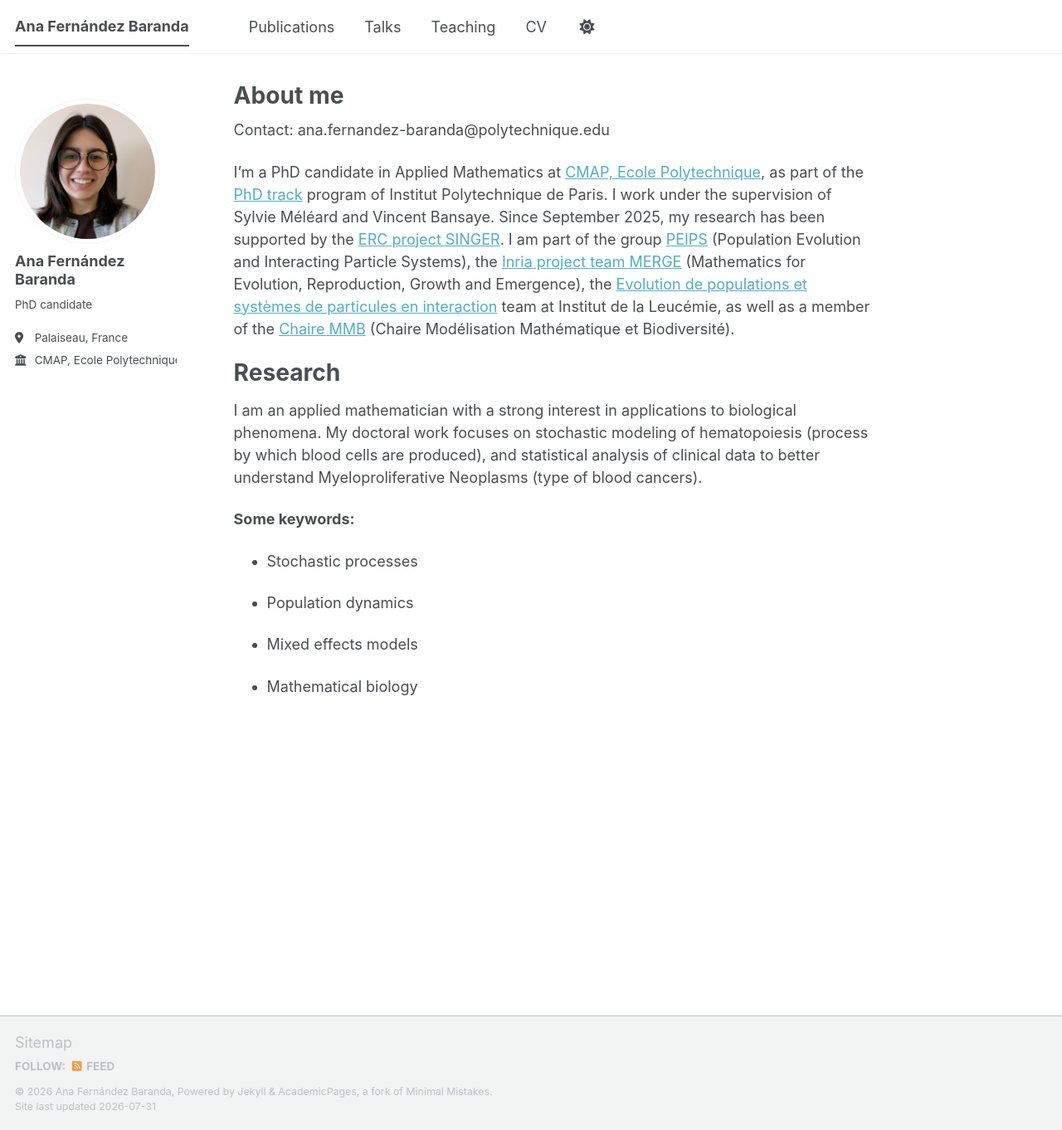
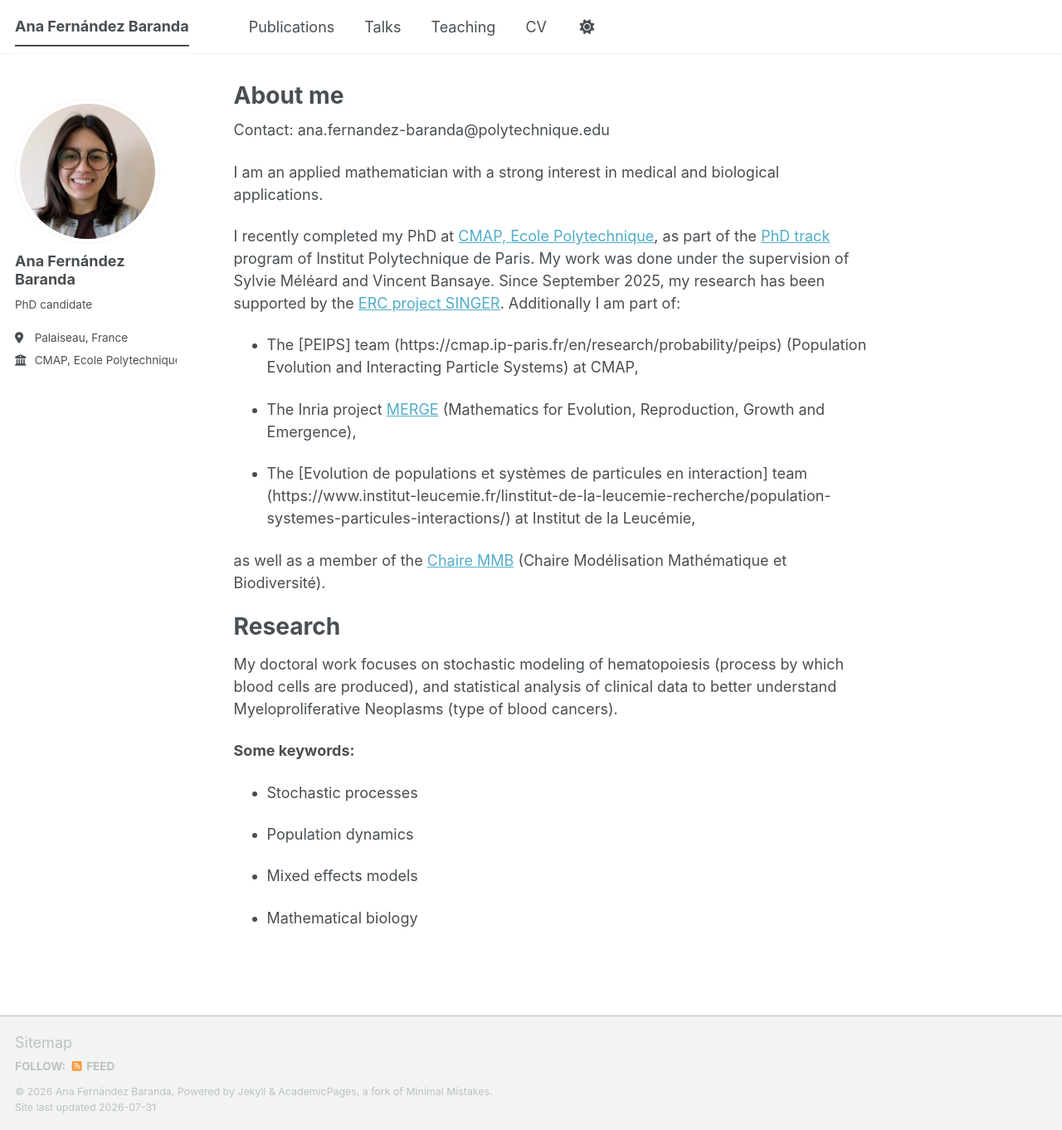
Before and after one commit to ana-fernandezbaranda/ana-fernandezbaranda.github.io, a Jekyll site: the page built from _pages/about.md, in a window 1280 px wide and 1362 px high. Shown: the whole window at 83% size. Built offline with Jekyll 4.4.1, drawn with Linux system fonts in a browser that asks for light colours; a script bundle is joined from its source files by our own code; library files that are not in the unit come from our copies.

Commit message:
Revise about page with updated academic information
Updated the about page to reflect recent changes in academic status and research interests.

```diff
--- a/_pages/about.md
+++ b/_pages/about.md
@@ -8,11 +8,21 @@ redirect_from:
 ---
 Contact: ana.fernandez-baranda@polytechnique.edu
 
-I'm a PhD candidate in Applied Mathematics at [CMAP, Ecole Polytechnique](https://cmap.ip-paris.fr/), as part of the [PhD track](https://www.ip-paris.fr/en/education/phd-track/phd-track-mathematics) program of Institut Polytechnique de Paris. I work under the supervision of Sylvie Méléard and Vincent Bansaye. Since September 2025, my research has been supported by the [ERC project SINGER](https://www.ip-paris.fr/erc-singer-stochastic-dynamics-single-cells-growth-emergence-and-resistance). I am part of the group [PEIPS](https://cmap.ip-paris.fr/en/research/probability/peips) (Population Evolution and Interacting Particle Systems), the [Inria project team MERGE](https://team.inria.fr/merge/fr/) (Mathematics for Evolution, Reproduction, Growth and Emergence), the [Evolution de populations et systèmes de particules en interaction](https://www.institut-leucemie.fr/linstitut-de-la-leucemie-recherche/population-systemes-particules-interactions/) team at Institut de la Leucémie, as well as a member of the [Chaire MMB](http://www.cmap.polytechnique.fr/~chaire-mmb//index.html) (Chaire Modélisation Mathématique et Biodiversité).
+I am an applied mathematician with a strong interest in medical and biological applications.
+
+I recently completed my PhD at [CMAP, Ecole Polytechnique](https://cmap.ip-paris.fr/), as part of the [PhD track](https://www.ip-paris.fr/en/education/phd-track/phd-track-mathematics) program of Institut Polytechnique de Paris. My work was done under the supervision of Sylvie Méléard and Vincent Bansaye. Since September 2025, my research has been supported by the [ERC project SINGER](https://www.ip-paris.fr/erc-singer-stochastic-dynamics-single-cells-growth-emergence-and-resistance).
+Additionally I am part of:
+-  The [PEIPS] team (https://cmap.ip-paris.fr/en/research/probability/peips) (Population Evolution and Interacting Particle Systems) at CMAP,
+
+- The Inria project [MERGE](https://team.inria.fr/merge/fr/) (Mathematics for Evolution, Reproduction, Growth and Emergence),
+
+- The [Evolution de populations et systèmes de particules en interaction] team (https://www.institut-leucemie.fr/linstitut-de-la-leucemie-recherche/population-systemes-particules-interactions/) at Institut de la Leucémie,
+
+as well as a member of the [Chaire MMB](http://www.cmap.polytechnique.fr/~chaire-mmb//index.html) (Chaire Modélisation Mathématique et Biodiversité).
 
 Research
 ======
-I am an applied mathematician with a strong interest in applications to biological phenomena. My doctoral work focuses on stochastic modeling of hematopoiesis (process by which blood cells are produced), and statistical analysis of clinical data to better understand Myeloproliferative Neoplasms (type of blood cancers).
+ My doctoral work focuses on stochastic modeling of hematopoiesis (process by which blood cells are produced), and statistical analysis of clinical data to better understand Myeloproliferative Neoplasms (type of blood cancers).
 
 **Some keywords:**
 
```
